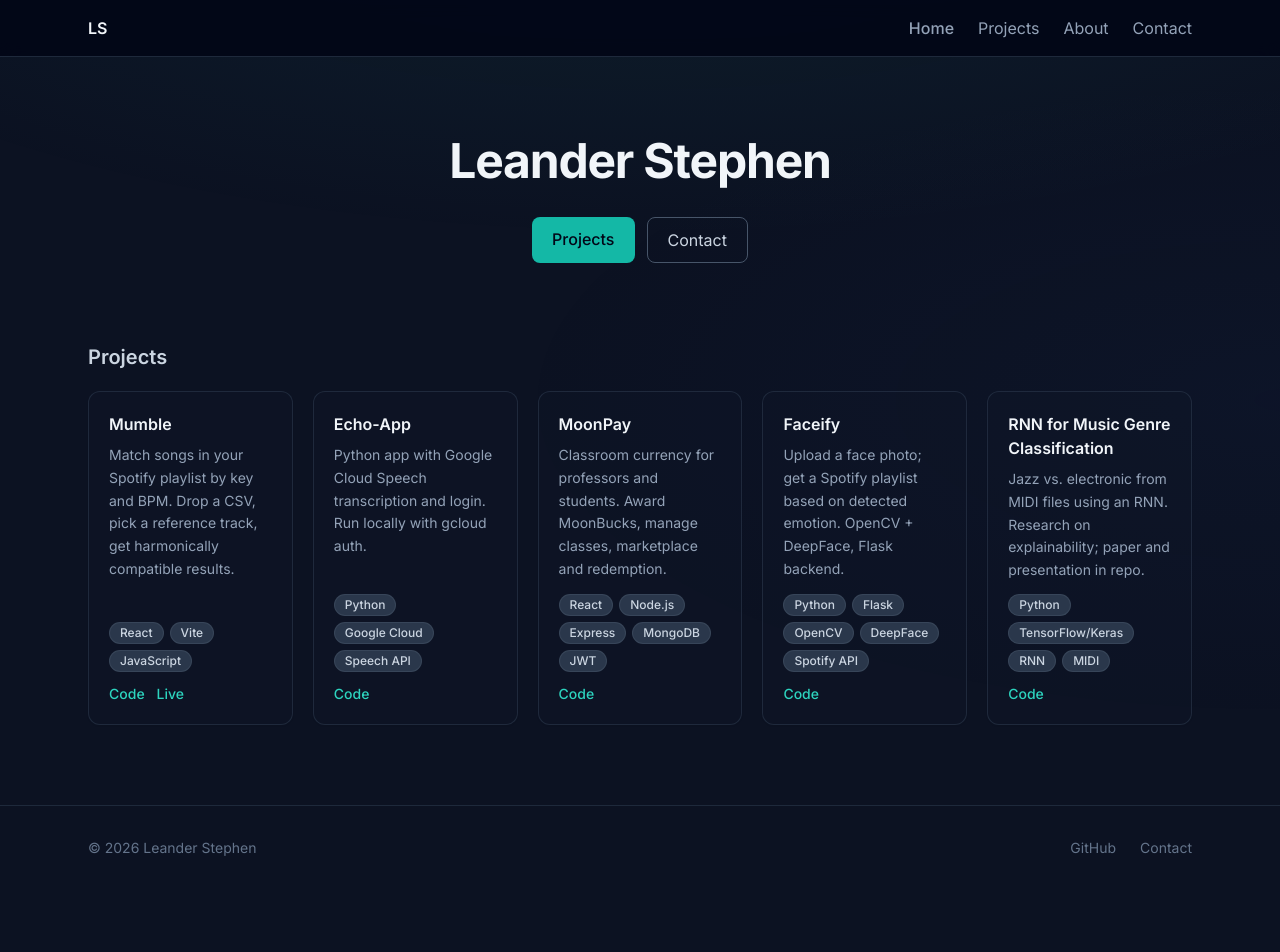
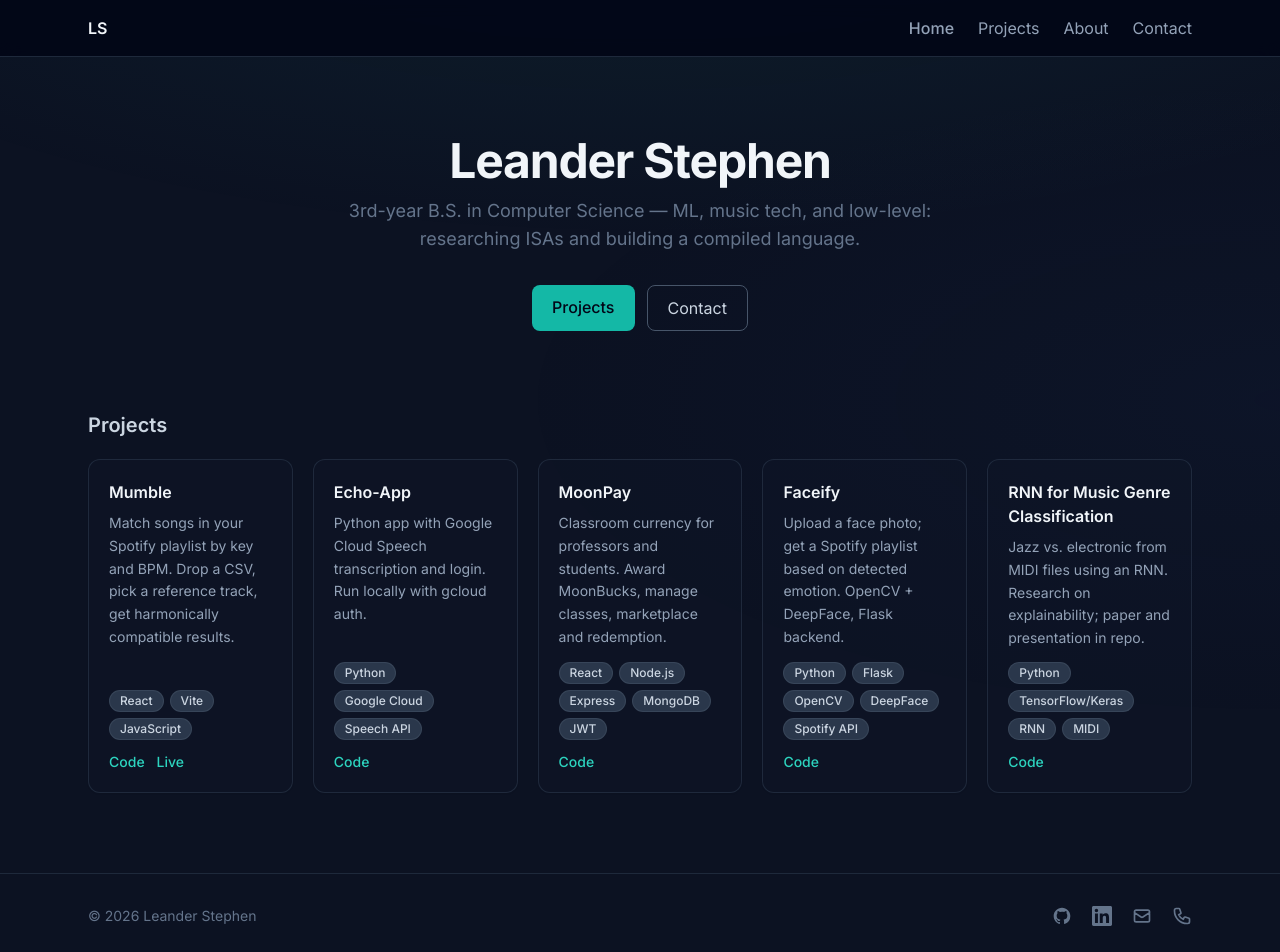
Before and after one commit to lestep1225118/portfolio, a Next.js app: page / in a window 1280 px wide. Shown: the top 952 px of the page. Before the commit the page ends 890 px from the top, so only its background shows below. Built offline with nearby package versions, Linux system fonts and the light colour scheme.

Commit message:
Enhance footer with social media links and update home page with a personal tagline

```diff
--- a/app/page.tsx
+++ b/app/page.tsx
@@ -6,9 +6,12 @@
   return (
     <div className="max-w-6xl mx-auto px-4 sm:px-6 py-14 sm:py-20">
       <section className="text-center mb-16 sm:mb-20">
-        <h1 className="text-4xl sm:text-5xl font-bold tracking-tight text-slate-100 mb-8">
+        <h1 className="text-4xl sm:text-5xl font-bold tracking-tight text-slate-100 mb-3">
           Leander Stephen
         </h1>
+        <p className="text-slate-500 text-lg max-w-2xl mx-auto mb-8">
+          3rd-year B.S. in Computer Science — ML, music tech, and low-level: researching ISAs and building a compiled language.
+        </p>
         <div className="flex flex-wrap justify-center gap-3">
           <Link
             href="/projects"
--- a/components/Footer.tsx
+++ b/components/Footer.tsx
@@ -1,7 +1,7 @@
-import Link from "next/link";
-
 export default function Footer() {
   const year = new Date().getFullYear();
+
+  const iconClass = "w-5 h-5 text-slate-500 hover:text-slate-300 transition-colors";
 
   return (
     <footer className="border-t border-slate-800 mt-auto">
@@ -10,21 +10,47 @@
           <p className="text-slate-500 text-sm">
             © {year} Leander Stephen
           </p>
-          <div className="flex gap-6">
+          <div className="flex items-center gap-5">
             <a
               href="https://github.com/lestep1225118"
               target="_blank"
               rel="noopener noreferrer"
-              className="text-slate-500 hover:text-slate-300 text-sm transition-colors"
+              className={iconClass}
+              aria-label="GitHub"
             >
-              GitHub
+              <svg fill="currentColor" viewBox="0 0 24 24" aria-hidden="true">
+                <path fillRule="evenodd" d="M12 2C6.477 2 2 6.484 2 12.017c0 4.425 2.865 8.18 6.839 9.504.5.092.682-.217.682-.483 0-.237-.008-.868-.013-1.703-2.782.605-3.369-1.343-3.369-1.343-.454-1.158-1.11-1.466-1.11-1.466-.908-.62.069-.608.069-.608 1.003.07 1.531 1.032 1.531 1.032.892 1.53 2.341 1.088 2.91.832.092-.647.35-1.088.636-1.338-2.22-.253-4.555-1.113-4.555-4.951 0-1.093.39-1.988 1.029-2.688-.103-.253-.446-1.272.098-2.65 0 0 .84-.27 2.75 1.026A9.564 9.564 0 0112 6.844c.85.004 1.705.115 2.504.337 1.909-1.296 2.747-1.027 2.747-1.027.546 1.379.202 2.398.1 2.651.64.7 1.028 1.595 1.028 2.688 0 3.848-2.339 4.695-4.566 4.943.359.309.678.92.678 1.855 0 1.338-.012 2.419-.012 2.747 0 .268.18.58.688.482A10.019 10.019 0 0022 12.017C22 6.484 17.522 2 12 2z" clipRule="evenodd" />
+              </svg>
             </a>
-            <Link
-              href="/contact"
-              className="text-slate-500 hover:text-slate-300 text-sm transition-colors"
+            <a
+              href="https://www.linkedin.com/in/leanderstephen/"
+              target="_blank"
+              rel="noopener noreferrer"
+              className={iconClass}
+              aria-label="LinkedIn"
             >
-              Contact
-            </Link>
+              <svg fill="currentColor" viewBox="0 0 24 24" aria-hidden="true">
+                <path d="M20.447 20.452h-3.554v-5.569c0-1.328-.027-3.037-1.852-3.037-1.853 0-2.136 1.445-2.136 2.939v5.667H9.351V9h3.414v1.561h.046c.477-.9 1.637-1.85 3.37-1.85 3.601 0 4.267 2.37 4.267 5.455v6.286zM5.337 7.433c-1.144 0-2.063-.926-2.063-2.065 0-1.138.92-2.063 2.063-2.063 1.14 0 2.064.925 2.064 2.063 0 1.139-.925 2.065-2.064 2.065zm1.782 13.019H3.555V9h3.564v11.452zM22.225 0H1.771C.792 0 0 .774 0 1.729v20.542C0 23.227.792 24 1.771 24h20.451C23.2 24 24 23.227 24 22.271V1.729C24 .774 23.2 0 22.222 0h.003z" />
+              </svg>
+            </a>
+            <a
+              href="mailto:lestepbusiness@gmail.com"
+              className={iconClass}
+              aria-label="Email"
+            >
+              <svg fill="none" stroke="currentColor" viewBox="0 0 24 24" aria-hidden="true">
+                <path strokeLinecap="round" strokeLinejoin="round" strokeWidth={2} d="M3 8l7.89 5.26a2 2 0 002.22 0L21 8M5 19h14a2 2 0 002-2V7a2 2 0 00-2-2H5a2 2 0 00-2 2v10a2 2 0 002 2z" />
+              </svg>
+            </a>
+            <a
+              href="tel:+14047400683"
+              className={iconClass}
+              aria-label="Phone"
+            >
+              <svg fill="none" stroke="currentColor" viewBox="0 0 24 24" aria-hidden="true">
+                <path strokeLinecap="round" strokeLinejoin="round" strokeWidth={2} d="M3 5a2 2 0 012-2h3.28a1 1 0 01.948.684l1.498 4.493a1 1 0 01-.502 1.21l-2.257 1.13a11.042 11.042 0 005.516 5.516l1.13-2.257a1 1 0 011.21-.502l4.493 1.498a1 1 0 01.684.949V19a2 2 0 01-2 2h-1C9.716 21 3 14.284 3 6V5z" />
+              </svg>
+            </a>
           </div>
         </div>
       </div>
```
